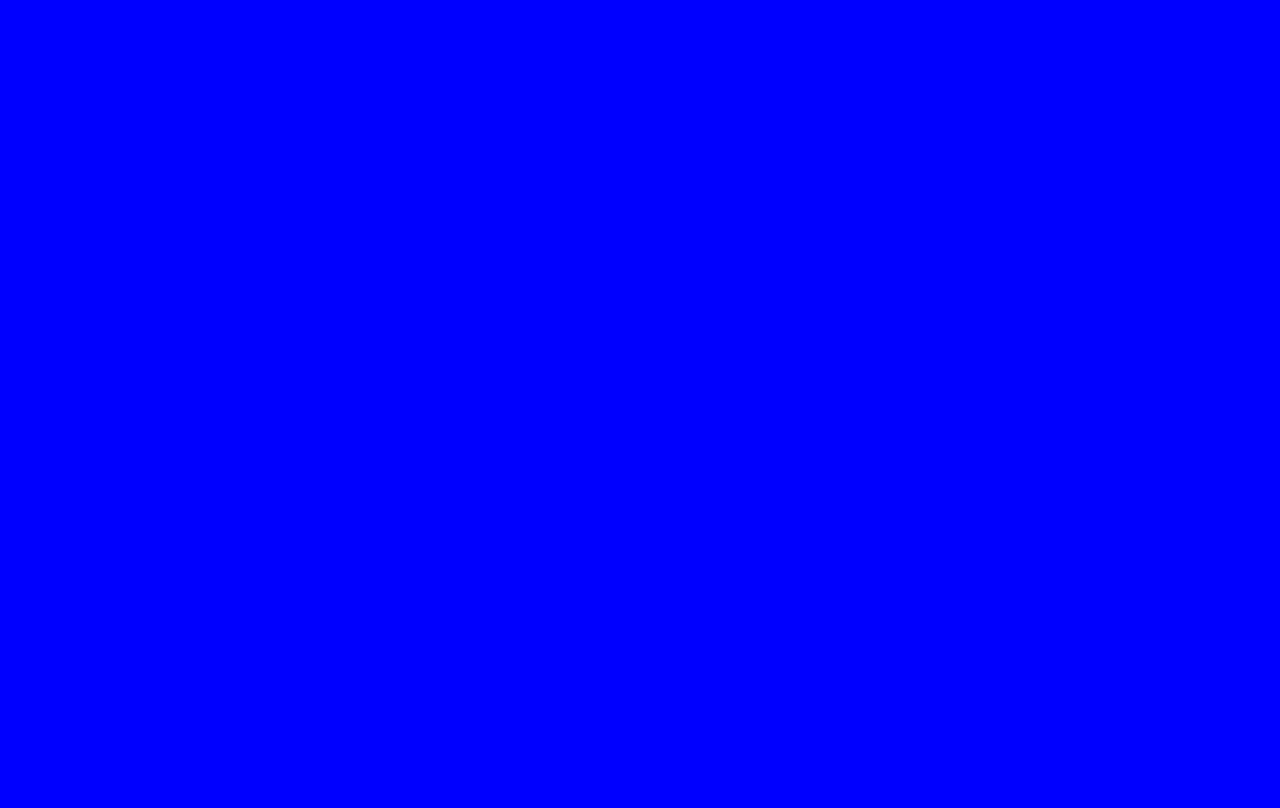
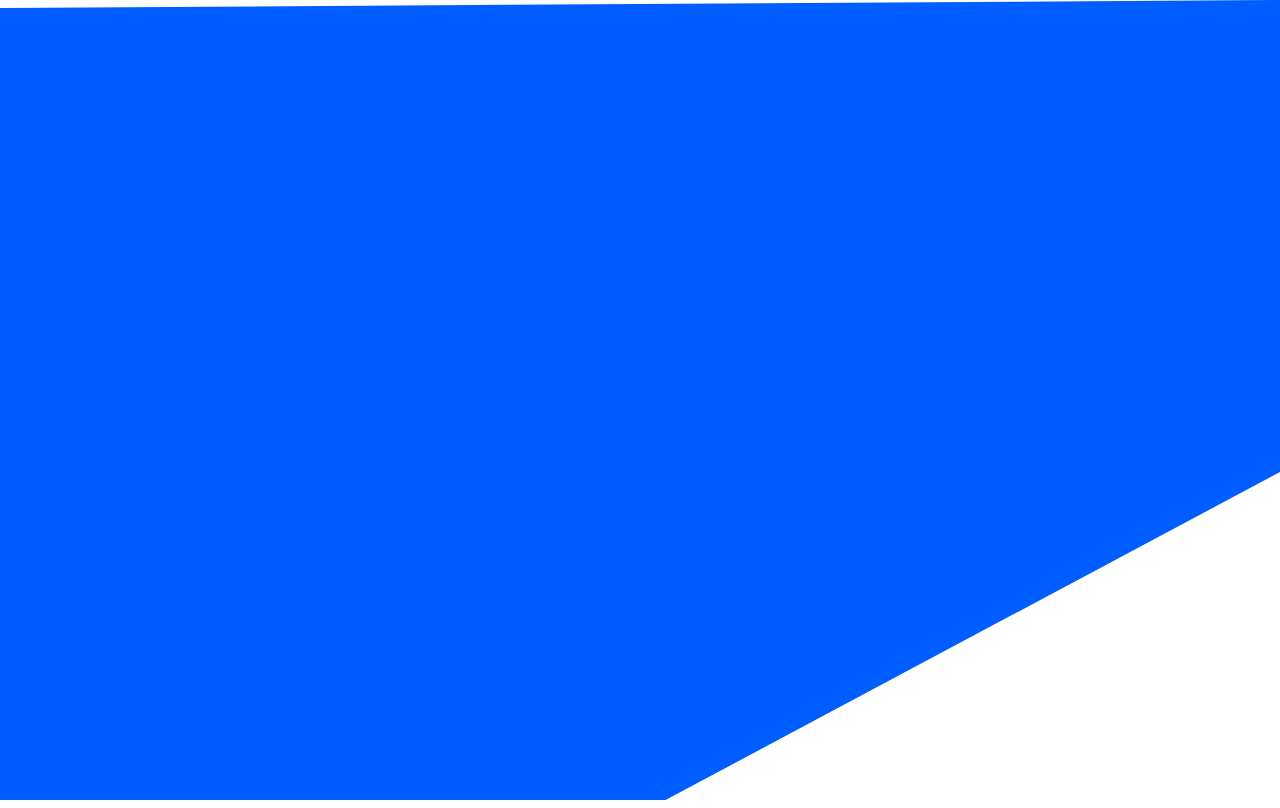
Before and after one commit to jonalexjm/sussy, a plain HTML site: page index.html in a window 1280 px wide. Drawn offline with Linux system fonts and the light colour scheme.

Commit message:
figura poligono html

```diff
--- a/index.html
+++ b/index.html
@@ -6,7 +6,6 @@
     <link rel="stylesheet" href="scss/main.css" />
 </head>
 <body>
-    <id class="bg"></id>
-
+    <div id="bg"></id>
 </body>
 </html>
--- a/scss/main.scss
+++ b/scss/main.scss
@@ -1,6 +1,6 @@
 $colors: (
-    primary: blue,
-    accent: #FFF6BB,
+    primary: #005DFF,
+    accent: #FFF6BB
 
 );
 
@@ -10,10 +10,10 @@ body, html{
 
 body{
     font-family: 'Montserrat';
-    background-color: map-get($colors, primary);
+    margin: 0;
     #bg{
-        clip-path: polygon(100% 0, 100% 82%, 45% 100%, 0 100%, 0 0);
-        background-color: map-get($colors, accent);
+        clip-path: polygon(100% 0, 100% 59%, 52% 100%, 0 100%, 0 1%);
+        background-color: map-get($colors, primary);
         width: 100%;
         height: 100%;
         position: absolute;
```
Also changed, not shown: scss/main.css, 1 other file.
